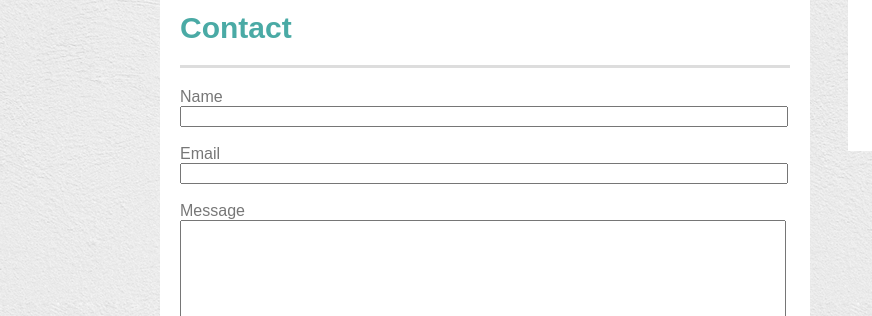
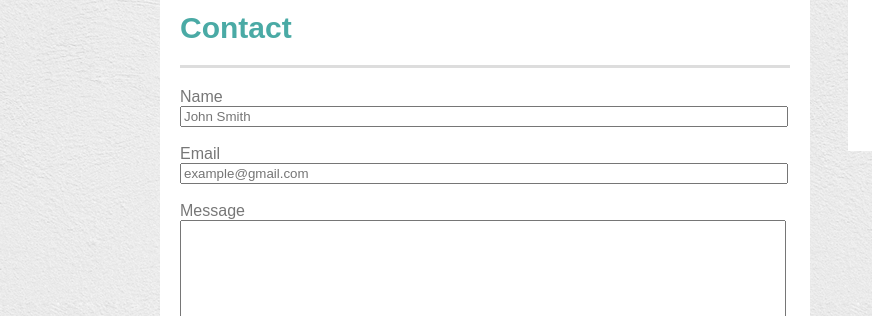
Before and after one commit to rjm925/Basic-Portfolio, a plain HTML site: page contact.html in a window 1280 px wide. Shown: the part 135-451 px from the top of the page, 0-872 px from the left. Drawn offline with Linux system fonts and the light colour scheme.

Commit message:
Update contact.html

```diff
--- a/contact.html
+++ b/contact.html
@@ -35,10 +35,10 @@
 					<h3>Contact</h3>
 					<form>
 						Name<br>
-						<input type="text" name="name">
+						<input type="text" name="name" placeholder="John Smith">
 						<br><br>
 						Email<br>
-						<input type="text" name="email">
+						<input type="text" name="email"placeholder="example@gmail.com">
 						<br><br>
 						Message<br>
 						<textarea type="text" name="message"></textarea>
```
